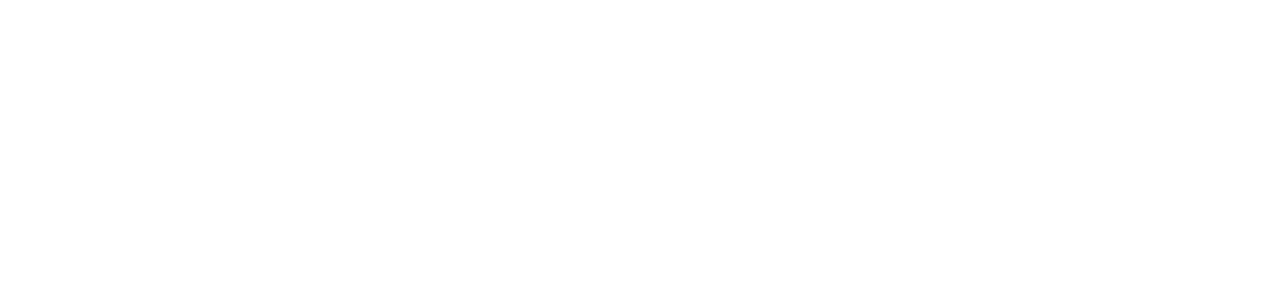
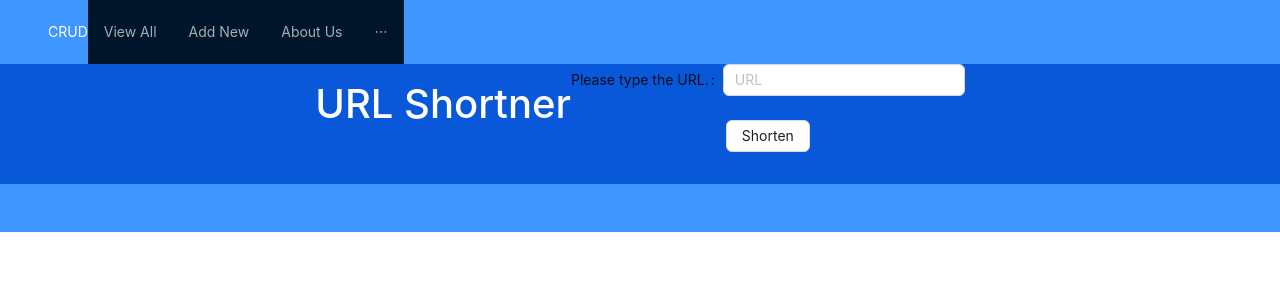
Before and after one commit to rohillakartik6/CrudApplicationSPA, a React (Create React App) app: page /url-shortner in a window 1280 px wide. Before the commit this address had no page. Shown: the top 300 px of the page. Built offline with nearby package versions, Linux system fonts and the light colour scheme.

Commit message:
Changed Header from bootstrap to antd

```diff
--- a/src/App.js
+++ b/src/App.js
@@ -7,11 +7,11 @@
 import AddEditForm from './pages/AddEditForm';
 import LoginPage from './pages/LoginPage';
 import AboutUs from './pages/AboutUs';
+import UrlShortner from './pages/UrlShortner';
 import AppLayout from './components/AppLayout';
 
 function App() {
   const [primary, setPrimary] = useState(0);
-  // const { darkAlgorithm, defaultAlgorithm, compactAlgorithm } = theme;
   const themes = [theme.defaultAlgorithm, theme.darkAlgorithm]
 
   return (
@@ -30,7 +30,7 @@
                 <Route path="/add" element={<AddEditForm />} />
                 <Route path="/edit/:id" element={<AddEditForm />} />
                 <Route path="/about-us" element={<AboutUs />} />
-                <Route path="/jokes" element={<AboutUs />} />
+                <Route path="/url-shortner" element={<UrlShortner />} />
               </Route>
             </Routes>
           </BrowserRouter>
--- a/src/components/AppLayout.jsx
+++ b/src/components/AppLayout.jsx
@@ -1,17 +1,92 @@
-import { Flex } from "antd";
+import { Flex, Layout, Menu } from "antd";
 import Navbar from "./Navbar";
-import { Outlet } from "react-router-dom";
+import { Outlet, useNavigate } from "react-router-dom";
 import { useContext } from "react";
 import { UserContext } from "../schema/UserDetails";
+import { Content, Footer, Header } from "antd/es/layout/layout";
+import UrlShortner from "../pages/UrlShortner";
 
 export default function AppLayout({ theme, setTheme }) {
-    const { token } = useContext(UserContext);
+    const navigate = useNavigate();
+    const headerMenu = [
+        {
+            key: "list",
+            link: "list",
+            label: "View All",
+            onclick: () => navigate("/list")
+        },
+        {
+            key: "add",
+            label: "Add New",
+            link: "add",
+            onclick: () => navigate("/add")
+        },
+        {
+            key: "about-us",
+            label: "About Us",
+            link: "about-us",
+            onclick: () => navigate("/about-us")
+        },
+        {
+            key: "url-shortner",
+            label: "URL Shortner",
+            link: "url-shortner",
+            onclick: () => navigate("/url-shortner")
+        }
+    ]
+    const headerStyle = {
+        // textAlign: 'center',
+        display: 'flex',
+        alignItems: 'center',
+        color: '#fff',
+        height: 64,
+        paddingInline: 48,
+        lineHeight: '64px',
+        backgroundColor: '#4096ff',
+    };
+    const contentStyle = {
+        textAlign: 'center',
+        minHeight: 120,
+        lineHeight: '120px',
+        color: '#fff',
+        backgroundColor: '#0958d9',
+    };
+    const siderStyle = {
+        textAlign: 'center',
+        lineHeight: '120px',
+        color: '#fff',
+        backgroundColor: '#1677ff',
+    };
+    const footerStyle = {
+        textAlign: 'center',
+        color: '#fff',
+        backgroundColor: '#4096ff',
+    };
+    const layoutStyle = {
+        borderRadius: 8,
+        overflow: 'hidden',
+        width: 'calc(50% - 8px)',
+        maxWidth: 'calc(50% - 8px)',
+    };
+
     return (
-        <>
-            <Navbar theme={theme} setTheme={setTheme} />
-            <Flex justify='center' align='center'>
-                <Outlet />
-            </Flex>
-        </>
+        <Layout>
+            {/* <Navbar theme={theme} setTheme={setTheme} /> */}
+            <Header style={headerStyle}>
+                <div className="demo-logo" >CRUD</div>
+                <Menu
+                    onClick={(e) => navigate(`/${e.key}`)}
+                    theme="dark"
+                    items={headerMenu}
+                    mode="horizontal"
+                />
+            </Header>
+            <Content style={contentStyle}>
+                <Flex justify='center' align='center'>
+                    <Outlet />
+                </Flex>
+            </Content>
+            <Footer style={footerStyle} />
+        </Layout>
     )
 }
--- a/src/components/Navbar.jsx
+++ b/src/components/Navbar.jsx
@@ -62,10 +62,10 @@
                             <li className="nav-item">
                                 <p>
                                     <Link
-                                        to={"/jokes"}
+                                        to={"/url-shortner"}
                                         className="btn btn-outline-warning mx-2 text-dark"
                                     >
-                                        Joke Section
+                                        URL Shortner
                                     </Link>
                                 </p>
                             </li>
--- /dev/null
+++ b/src/pages/UrlShortner.jsx
@@ -0,0 +1,29 @@
+import { Button, Form, Input } from "antd"
+import { useState } from "react";
+
+function UrlShortner() {
+    const [data, setData] = useState({
+        url: ""
+    });
+
+
+    const handleInputChange = (e) => {
+        const { name, value } = e.target;
+        setData({
+            ...data,
+            [name]: value,
+        });
+    };
+
+    return <>
+        <h1>URL Shortner</h1>
+        <Form>
+            <Form.Item label="Please type the URL.">
+                <Input value={data.url} placeholder="URL" name="url" onChange={handleInputChange} />
+            </Form.Item>
+            <Button htmlType='submit'>Shorten</Button>
+        </Form>
+    </>
+}
+
+export default UrlShortner;
```
Also changed, not shown: public/manifest.json.
